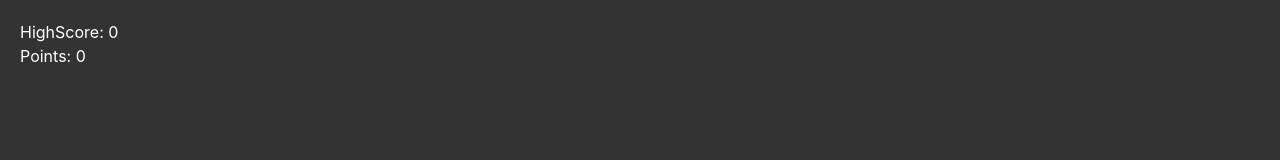
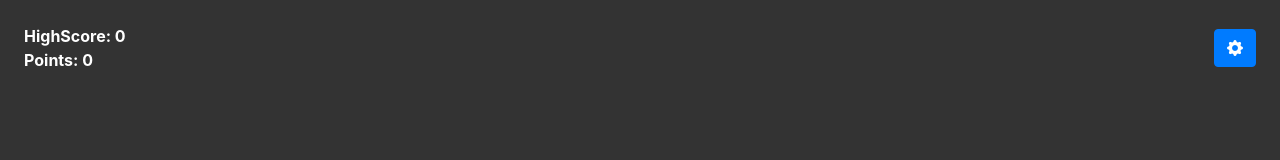
Before and after one commit to maecana/match_box, a website with bundled scripts: page index.html in a window 1280 px wide. Built offline with nearby package versions, Linux system fonts and the light colour scheme; files whose address does not match are found by name.

Commit message:
Added bootstrap icon 1. Added settings button

```diff
--- a/assets/css/style.css
+++ b/assets/css/style.css
@@ -9,14 +9,18 @@ body {
     border-radius: 22px;
 }
 
-.scoreEl {
+
+.topNav {
     position: absolute;
     width: 100%;
     top: 0;
     left: 0;
+    z-index: 1;
     color: white;
-    z-index: 1;
-    padding: 20px;
+}
+
+.scoreEl {
+    font-weight: bold;
     -moz-user-select: none;
     -webkit-user-select: none;
 }
--- a/index.html
+++ b/index.html
@@ -9,6 +9,8 @@
     <link rel="stylesheet" href="./assets/css/style.css" />
     <!-- Load Bootstrap css -->
     <link rel="stylesheet" href="./node_modules/bootstrap/dist/css/bootstrap.min.css" />
+    <!-- Load Bootstrap Icon -->
+    <link rel="stylesheet" href="./node_modules/bootstrap-icons/font/bootstrap-icons.css" />
 </head>
 <body>
     <!-- Game over / Restart Modal-->
@@ -29,14 +31,28 @@
         </div>
     </div>
 
-    <!-- Canvas Score -->
-    <div class="scoreEl">
-        <span>HighScore: </span><span id="canvasHighScore">0</span><br />
-        <span>Points: </span><span id="canvasScore">0</span>
-    </div>
-
     <!-- Load  Game -->
     <canvas></canvas>
+
+    <!-- Top Nav -->
+    <div class="tapNav text-white col-12 p-4">
+        <div class="row">
+            <div class="col-6">
+                <!-- Canvas Score -->
+                <div class="scoreEl">
+                    <span>HighScore: </span><span id="canvasHighScore">0</span><br />
+                    <span>Points: </span><span id="canvasScore">0</span>
+                </div>
+            </div>
+
+            <div class="col-6 d-flex justify-content-end align-items-center">
+                <!-- Settings -->
+                <div class="settingsEl">
+                    <button class="btn btn-primary" id="btnSettings"><i class="bi bi-gear-fill"></i></button>
+                </div>
+            </div>
+        </div>
+    </div>
 
     <!-- Load jquery -->
     <script type="text/javascript" src="./node_modules/jquery/dist/jquery.min.js"></script>
--- a/package.json
+++ b/package.json
@@ -23,6 +23,8 @@
   "homepage": "https://github.com/maecana/match_box#readme",
   "dependencies": {
     "bootstrap": "^4.6.0",
-    "jquery": "^3.5.1"
+    "bootstrap-icons": "^1.3.0",
+    "jquery": "^3.5.1",
+    "popper.js": "^1.16.1"
   }
 }
```
Also changed, not shown: 1 other file.
